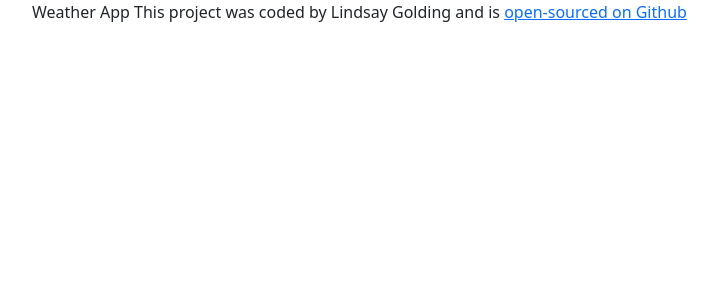
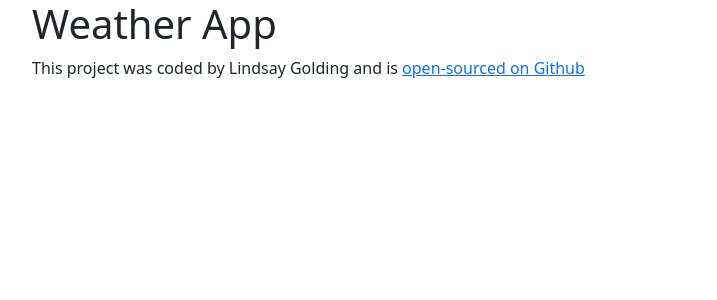
Before and after one commit to ljgolding/react-weather-5, a React (Create React App) app: page / in a window 1280 px wide. Shown: the top 300 px of the page, without its empty margins (62-779 px from the left). Built offline with nearby package versions, Linux system fonts and the light colour scheme.

Commit message:
Trying to fix bug

```diff
--- a/package.json
+++ b/package.json
@@ -9,7 +9,7 @@
     "bootstrap": "^5.1.3",
     "react": "^18.2.0",
     "react-dom": "^18.2.0",
-    "react-scripts": "5.0.1",
+    "react-scripts": "4.0.0",
     "web-vitals": "^2.1.4"
   },
   "scripts": {
--- a/src/App.js
+++ b/src/App.js
@@ -1,12 +1,15 @@
 import React from "react";
-import './App.css';
+import Weather from "./Weather";
+import "./App.css";
 
-function App() {
+export default function App() {
   return (
     <div className="App">
       <div className="container">
-
-      Weather App This project was coded by Lindsay Golding and is{" "}
+        <h1>Weather App </h1>
+        <Weather />
+      <footer>
+        This project was coded by Lindsay Golding and is{" "}
       <a
         href="https://github.com/ljgolding/react-weather-5"
         target="_blank"
@@ -14,9 +17,9 @@ function App() {
       >
         open-sourced on Github
       </a>
-    </div></div>
+      </footer>
+    </div>
+    </div>
   );
 
 }
-
-export default App;
--- /dev/null
+++ b/src/Weather.js
@@ -0,0 +1,8 @@
+import React from "react";
+import "./Weather.css";
+
+
+export default function Weather(){
+    return
+    <div className="Weather">Hi</div>;
+}
--- a/src/index.js
+++ b/src/index.js
@@ -2,16 +2,11 @@ import React from 'react';
 import ReactDOM from 'react-dom/client';
 import "bootstrap/dist/css/bootstrap.css";
 import App from './App';
-import reportWebVitals from './reportWebVitals';
+
 
 const root = ReactDOM.createRoot(document.getElementById('root'));
 root.render(
-  <React.StrictMode>
+
     <App />
-  </React.StrictMode>
+
 );
-
-// If you want to start measuring performance in your app, pass a function
-// to log results (for example: reportWebVitals(console.log))
-// or send to an analytics endpoint. Learn more: https://bit.ly/CRA-vitals
-reportWebVitals();
--- a/src/reportWebVitals.js
+++ /dev/null
@@ -1,13 +0,0 @@
-const reportWebVitals = onPerfEntry => {
-  if (onPerfEntry && onPerfEntry instanceof Function) {
-    import('web-vitals').then(({ getCLS, getFID, getFCP, getLCP, getTTFB }) => {
-      getCLS(onPerfEntry);
-      getFID(onPerfEntry);
-      getFCP(onPerfEntry);
-      getLCP(onPerfEntry);
-      getTTFB(onPerfEntry);
-    });
-  }
-};
-
-export default reportWebVitals;
```
Also changed, not shown: src/Weather.css (added), 1 other file (tests, documents, lock files or other folders).
